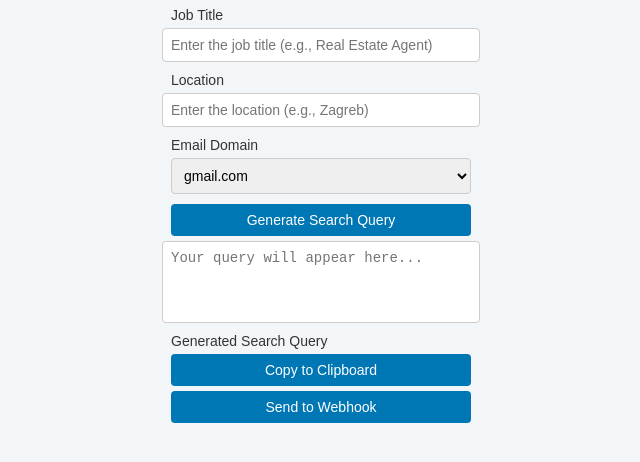
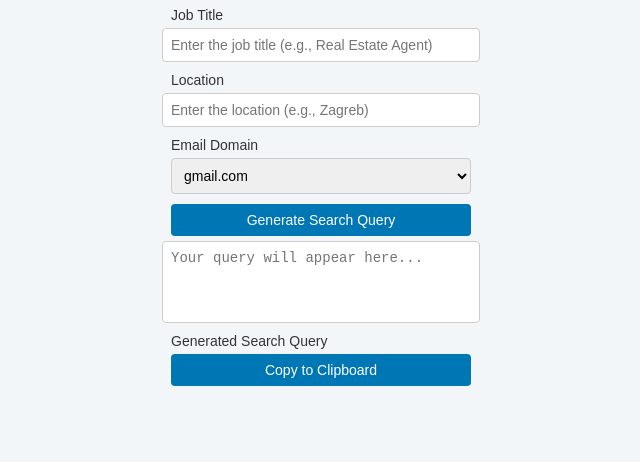
Before and after one commit to Numeral2/Document_generator, a plain HTML site: page index.html in a window 1280 px wide. Shown: the part 142-604 px from the top of the page, without its empty margins (319-959 px from the left). Drawn offline with Linux system fonts and the light colour scheme.

Commit message:
Update index.html

```diff
--- a/index.html
+++ b/index.html
@@ -86,12 +86,9 @@
     <div class="form-group">
         <label>Generated Search Query</label>
         <button onclick="copyToClipboard()">Copy to Clipboard</button>
-        <button onclick="sendToWebhook()">Send to Webhook</button>
     </div>
 
     <script>
-        const webhookUrl = "https://numeral21.app.n8n.cloud/webhook-test/43aecd30-d4f3-4b7c-863e-3ba88c5346d9"; // Replace with your n8n Webhook URL
-
         function generateQuery() {
             const country = document.getElementById('country').value.trim();
             const jobTitle = document.getElementById('job-title').value.trim();
@@ -145,33 +142,6 @@
                 alert("Failed to copy query.");
             });
         }
-
-        function sendToWebhook() {
-            const query = document.getElementById('search-query').value.trim();
-            if (query === "") {
-                alert("No query to send. Please generate a query first.");
-                return;
-            }
-
-            fetch(webhookUrl, {
-                method: "POST",
-                headers: {
-                    "Content-Type": "application/json"
-                },
-                body: JSON.stringify({ query })
-            })
-                .then(response => {
-                    if (response.ok) {
-                        alert("Query sent to webhook successfully!");
-                    } else {
-                        alert("Failed to send query to webhook.");
-                    }
-                })
-                .catch(error => {
-                    console.error("Error sending query to webhook:", error);
-                    alert("An error occurred while sending the query to the webhook.");
-                });
-        }
     </script>
 </body>
 </html>
```
